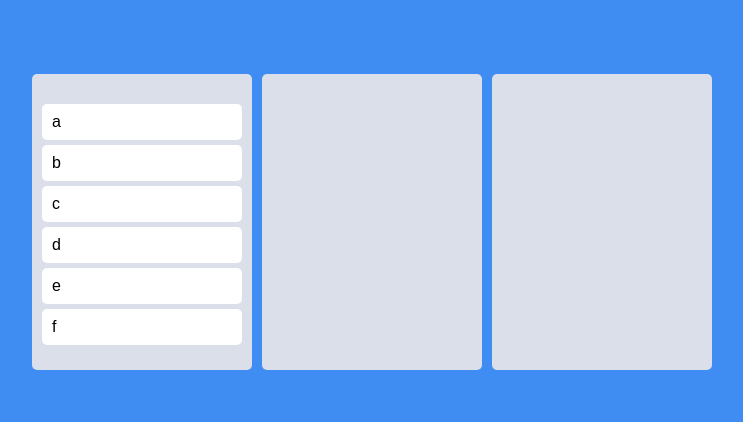
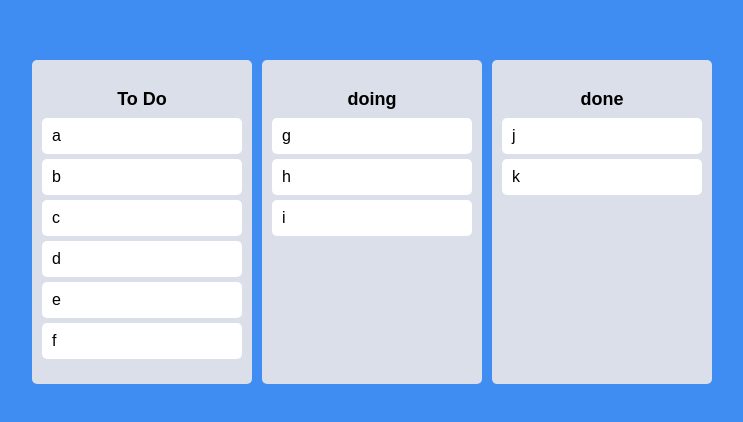
Before and after one commit to JHKIMS/React_Trello, a React (Create React App) app: page / in a window 1280 px wide. Shown: the part 178-600 px from the top of the page, without its empty margins (268-1011 px from the left). Built offline with nearby package versions, Linux system fonts and the light colour scheme.

Commit message:
Trello: 같은 보드 내에서의 드래그

```diff
--- a/src/App.tsx
+++ b/src/App.tsx
@@ -1,4 +1,9 @@
-import { DragDropContext, Draggable, Droppable, DropResult } from "react-beautiful-dnd";
+import {
+  DragDropContext,
+  Draggable,
+  Droppable,
+  DropResult,
+} from "react-beautiful-dnd";
 import { useRecoilState, useRecoilValue } from "recoil";
 import styled from "styled-components";
 import { toDoState } from "./atoms";
@@ -21,29 +26,32 @@
   grid-template-columns: repeat(3, 1fr);
 `;
 
-
-
-
 const toDos = ["a", "b", "c", "d", "e", "f"];
 function App() {
   const [toDos, setToDos] = useRecoilState(toDoState);
-  const onDragEnd = ({draggableId, destination, source} : DropResult) => {
-    if(!destination) return; // destination이 아니라면 그냥 그대로 돌려주자.
-    // setToDos(oldToDos => {
-    //   const copyToDos = [...oldToDos]
-    //   // 1. source.index 애서 item 삭제하기(내가 드래그 선택한 부분)
-    //   copyToDos.splice(source.index, 1);
-    //   // 2. 삭제한 item을 destination.index로 돌려주기(재정렬)
-    //   copyToDos.splice(destination?.index, 0, draggableId);
-    //   return copyToDos;
-    // })
+  const onDragEnd = (info: DropResult) => {
+    const { destination, draggableId, source } = info;
+    if (destination?.droppableId === source.droppableId) {
+      // 같은 보드내에서의 드래그
+      setToDos((allBoards) => {
+        const boardCopy = [...allBoards[source.droppableId]]
+        // 1. source.index 애서 item 삭제하기(내가 드래그 선택한 부분)
+        boardCopy.splice(source.index, 1);
+        // 2. 삭제한 item을 destination.index로 돌려주기(재정렬)
+        boardCopy.splice(destination?.index, 0, draggableId);
+        return {
+          ...allBoards,
+          [source.droppableId] : boardCopy,
+        };
+      });
+    }
   };
   return (
     <DragDropContext onDragEnd={onDragEnd}>
       <Wrapper>
         <Boards>
-          {Object.keys(toDos).map((boardId) =>(
-            <Board boardId = {boardId} key = {boardId} toDos={toDos[boardId]} />
+          {Object.keys(toDos).map((boardId) => (
+            <Board boardId={boardId} key={boardId} toDos={toDos[boardId]} />
           ))}
         </Boards>
       </Wrapper>
--- a/src/Components/Board.tsx
+++ b/src/Components/Board.tsx
@@ -9,16 +9,22 @@
   border-radius: 5px;
   min-height: 200px;
 `;
-
-interface IBoardProps{
-    toDos: string[];
-    boardId: string;
+const Title = styled.h2`
+  text-align: center;
+  font-weight: 600;
+  margin-bottom: 10px;
+  font-size: 18px;
+`;
+interface IBoardProps {
+  toDos: string[];
+  boardId: string;
 }
-function Board({toDos, boardId} : IBoardProps) {
+function Board({ toDos, boardId }: IBoardProps) {
   return (
     <Droppable droppableId={boardId}>
       {(magic) => (
         <BoardWrapper ref={magic.innerRef} {...magic.droppableProps}>
+          <Title>{boardId}</Title>
           {toDos.map((toDo, index) => (
             <DragabbleCard key={toDo} index={index} toDo={toDo} />
           ))}
--- a/src/atoms.tsx
+++ b/src/atoms.tsx
@@ -6,8 +6,8 @@
 export const toDoState = atom<IToDoState>({
     key: "toDo",
     default: {
-        to_do: ["a","b","c","d","e","f"],
-        doing:  [],
-        done: [],
+        "To Do": ["a","b","c","d","e","f"],
+        doing:  ["g","h","i"],
+        done: ["j","k"],
     },
 })
```
